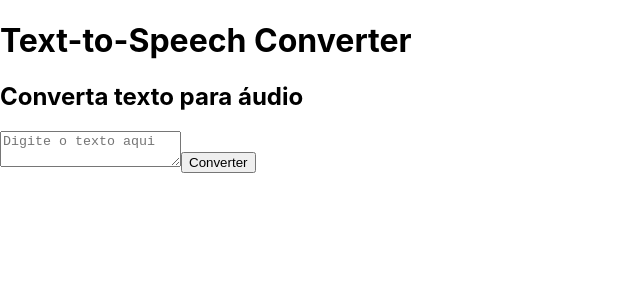
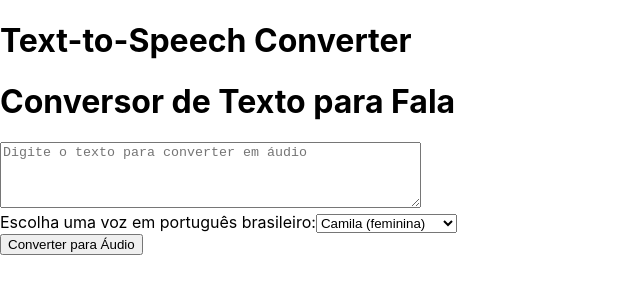
Before and after one commit to CarlosBotelho42/audio-generate-g5-web, a React (Create React App) app: page / in a window 1280 px wide. Shown: the top 300 px of the page, without its empty margins (0-640 px from the left). Built offline with nearby package versions, Linux system fonts and the light colour scheme.

Commit message:
Pequenas melhorias no front, função de escolher voz do audio e mensagem de sucesso

```diff
--- a/src/components/TextToSpeechForm.js
+++ b/src/components/TextToSpeechForm.js
@@ -1,41 +1,64 @@
 import React, { useState } from 'react';
-import axios from 'axios';
 
 function TextToSpeechForm() {
   const [text, setText] = useState('');
-  const [audioUrl, setAudioUrl] = useState('');
-
-  const handleTextChange = (e) => {
-    setText(e.target.value);
-  };
+  const [voiceId, setVoiceId] = useState('Camila'); // Voz brasileira padrão
+  const [successMessage, setSuccessMessage] = useState('');
+  const [errorMessage, setErrorMessage] = useState('');
 
   const onClick = async () => {
+    setSuccessMessage('');
+    setErrorMessage('');
+
     try {
-      const response = await axios.post('', {
-        text,
-        engineId: 'neural',
-        languageId: 'pt-BR',
-        voiceId: 'Thiago'
+      const response = await fetch('', {
+        method: 'POST',
+        headers: {
+          'Content-Type': 'application/json'
+        },
+        body: JSON.stringify({
+          text: text,
+          voiceId: voiceId,
+          engine: 'neural',
+          languageCode: 'pt-BR'
+        })
       });
 
-      setAudioUrl(response.data.audioUrl);
+      if (!response.ok) {
+        throw new Error('Erro na solicitação');
+      }
+
+      setSuccessMessage('Texto convertido com sucesso!');
     } catch (error) {
-      console.error("Erro na solicitação:", error);
+      setErrorMessage('Erro na solicitação: ' + error.message);
     }
   };
 
   return (
     <div>
-      <h2>Converta texto para áudio</h2>
-      <textarea value={text} onChange={handleTextChange} placeholder="Digite o texto aqui" />
-      <button onClick={onClick}>Converter</button>
+      <h1>Conversor de Texto para Fala</h1>
+      <textarea
+        value={text}
+        onChange={(e) => setText(e.target.value)}
+        placeholder="Digite o texto para converter em áudio"
+        rows="4"
+        cols="50"
+      />
+      <br />
+      <label>
+        Escolha uma voz em português brasileiro:
+        <select value={voiceId} onChange={(e) => setVoiceId(e.target.value)}>
+          {/* Opções de vozes em pt-BR */}
+          <option value="Camila">Camila (feminina)</option>
+          <option value="Thiago">Ricardo (masculina)</option>
+          <option value="Vitória">Vitória (feminina)</option>
+        </select>
+      </label>
+      <br />
+      <button onClick={onClick}>Converter para Áudio</button>
 
-      {audioUrl && (
-        <div>
-          <h3>Seu áudio está pronto:</h3>
-          <audio controls src={audioUrl}></audio>
-        </div>
-      )}
+      {successMessage && <p style={{ color: 'green' }}>{successMessage}</p>}
+      {errorMessage && <p style={{ color: 'red' }}>{errorMessage}</p>}
     </div>
   );
 }
```
